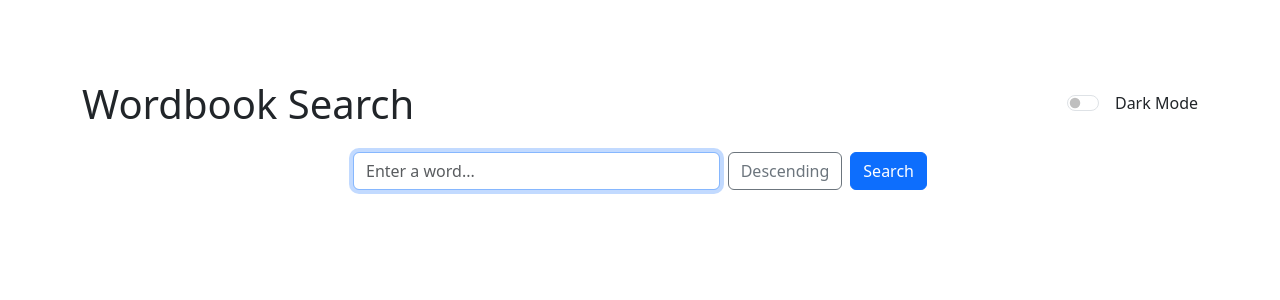
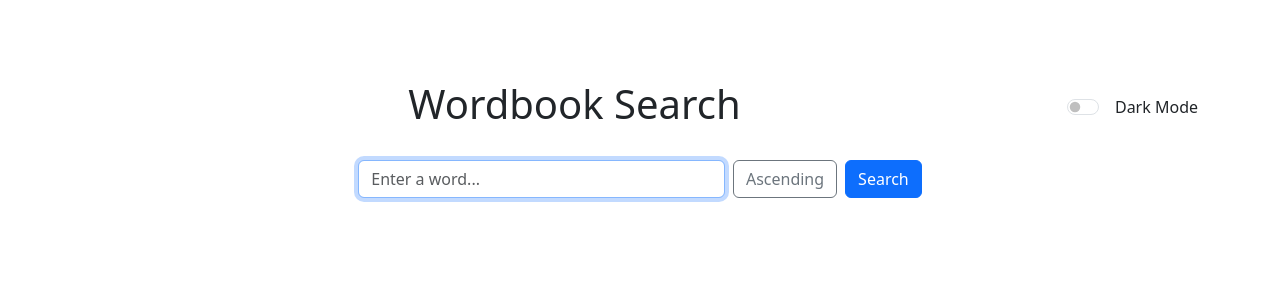
Before and after one commit to JH-Baik30/.sudanbi, a Flask app: page / in a window 1280 px wide. Shown: the top 300 px of the page. Run offline with Flask 3, Linux system fonts and the light colour scheme.

Commit message:
Title Center Align Default Sort is Sequential Sort button display is opposite to current page

```diff
--- a/templates/search.html
+++ b/templates/search.html
@@ -17,7 +17,7 @@
     <div class="container search-section">
         <!-- 헤더 + 다크모드 스위치 -->
         <div class="d-flex justify-content-between align-items-center mb-4">
-            <h1 class="m-0">Wordbook Search</h1>
+            <h1 class="text-center flex-grow-1">Wordbook Search</h1>
             <div class="form-check form-switch">
                 <input class="form-check-input" type="checkbox" id="darkModeSwitch">
                 <label class="form-check-label ms-2" for="darkModeSwitch">Dark Mode</label>
@@ -33,7 +33,7 @@
             <input type="hidden" name="order" id="orderInput" value="{{ order }}">
             <div class="col-auto">
                 <button type="submit" class="btn btn-outline-secondary" id="sortToggleBtn">
-                    {% if order == 'asc' %}Ascending{% else %}Descending{% endif %}
+                    {% if order == 'asc' %}Descending{% else %}Ascending{% endif %}
                 </button>
             </div>
 
```
